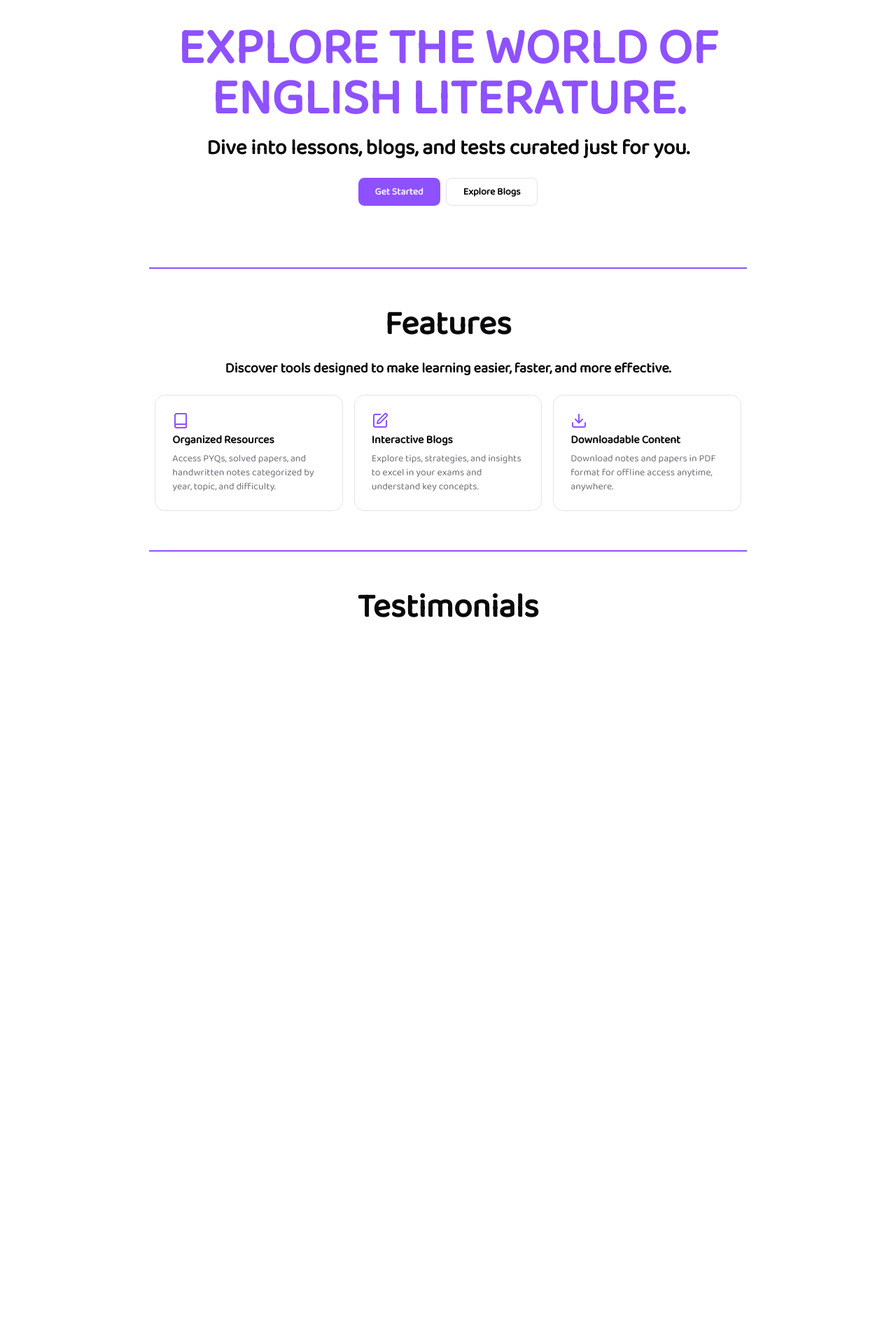
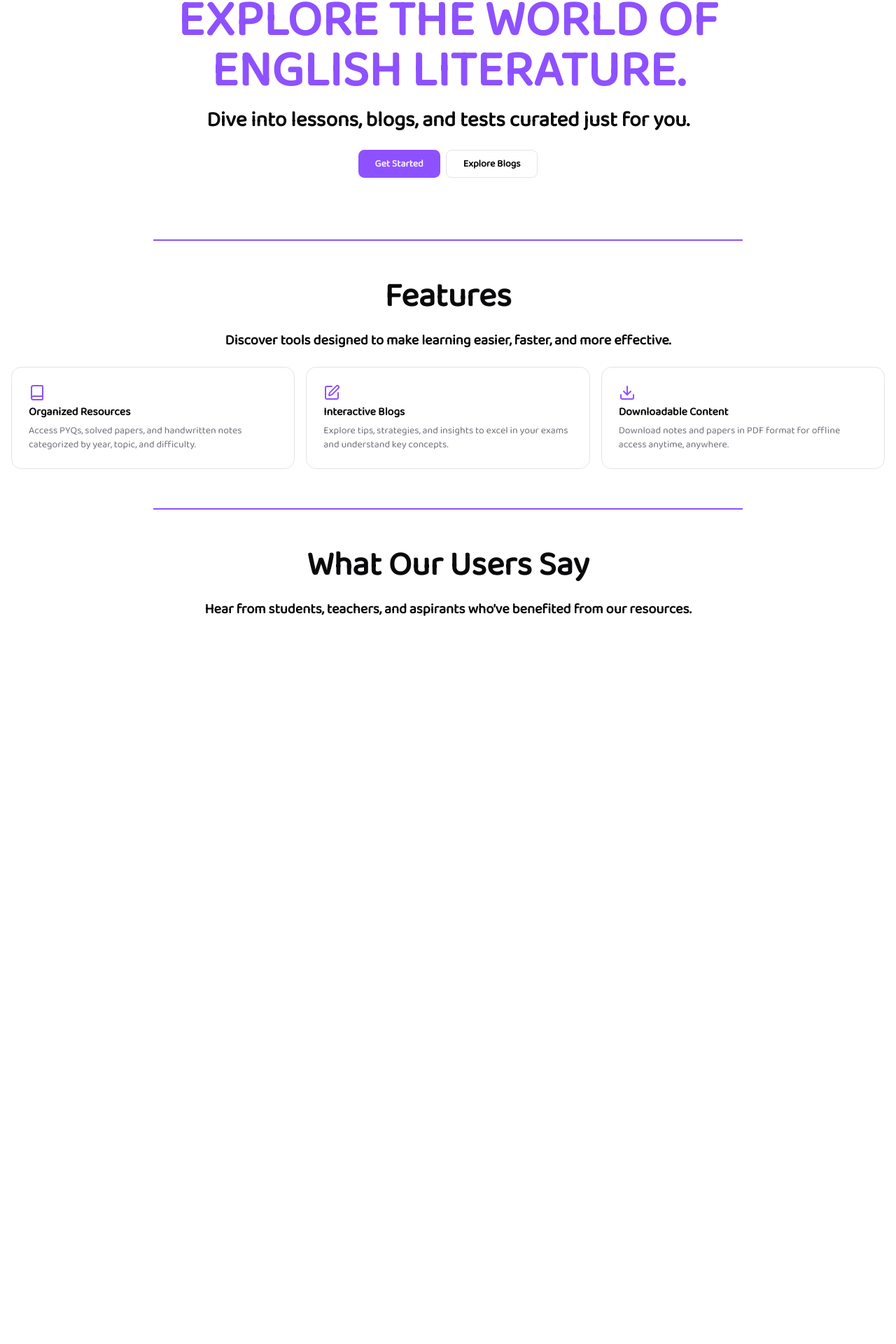
Before and after one commit to BLACK-ASH/litLearn, a Next.js app: page / in a window 1280 px wide. Shown: the part 102-2022 px from the top of the page at 70% size. Built offline with nearby package versions, Linux system fonts and the light colour scheme.

Commit message:
Navbar Footer Added And Testimonial Animation Updated

```diff
--- a/app/layout.tsx
+++ b/app/layout.tsx
@@ -1,13 +1,14 @@
 import type { Metadata } from "next";
-import {  Baloo_2 } from 'next/font/google'
+import { Baloo_2 } from "next/font/google";
 import "./globals.css";
 import { ThemeProvider } from "@/components/theme-provider";
+import Navbar from "@/features/app/components/Navbar";
+import Footer from "@/features/app/components/Footer";
 
 const baloo = Baloo_2({
-  weight: '400',
-  subsets: ['latin'],
-})
-
+  weight: "400",
+  subsets: ["latin"],
+});
 
 export const metadata: Metadata = {
   title: "Lit Learn",
@@ -21,16 +22,16 @@ export default function RootLayout({
 }>) {
   return (
     <html lang="en" suppressHydrationWarning>
-      <body
-        className={`${baloo.className} antialiased`}
-      >
+      <body className={`${baloo.className} antialiased`}>
         <ThemeProvider
           attribute="class"
           defaultTheme="system"
           enableSystem
           disableTransitionOnChange
         >
-          {children}
+          <Navbar />
+          <main>{children}</main>
+          <Footer/>
         </ThemeProvider>
       </body>
     </html>
--- a/app/page.tsx
+++ b/app/page.tsx
@@ -1,4 +1,3 @@
-import ThemeToggle from "@/components/theme-toggle";
 import { Separator } from "@/components/ui/separator";
 import Features from "@/features/app/components/Features";
 import Hero from "@/features/app/components/Hero";
@@ -6,24 +5,12 @@ import Testimonials from "@/features/app/components/Testimonials";
 
 export default function Home() {
   return (
-    <div>
-      <nav className="flex items-center justify-between px-4 py-2">
-        <h1 className="font-bold text-pretty text-primary md:text-2xl">
-          LitLearn
-        </h1>
-        <ThemeToggle />
-      </nav>
+    <div className="container mx-auto scroll-mt-28 p-2">
       <Hero />
       <Separator className="bg-primary my-12 h-[2px] max-w-2/3 mx-auto" />
       <Features />
       <Separator className="bg-primary my-12 h-[2px] max-w-2/3 mx-auto" />
       <Testimonials />
-      <footer className="flex items-center mt-12 justify-between px-4 py-2 border-t-2">
-        <p className="font-bold text-pretty text-primary md:text-2xl">
-          LitLearn
-        </p>
-        <ThemeToggle />
-      </footer>
     </div>
   );
 }
--- a/features/app/components/Features.tsx
+++ b/features/app/components/Features.tsx
@@ -72,7 +72,7 @@ const Features = () => {
 
   return (
     <section
-      className="w-full md:w-2/3 md:mx-auto p-2 box-border"
+      className="w-full box-border scroll-mt-28 p-2"
       id="features"
       ref={featuresRef}
     >
--- /dev/null
+++ b/features/app/components/Footer.tsx
@@ -0,0 +1,23 @@
+import ThemeToggle from "@/components/theme-toggle";
+
+const Footer = () => {
+  return (
+    <footer className="flex items-center mt-12 justify-between px-4 py-2 border-t-2">
+      <p className="font-bold text-pretty text-primary text-xl md:text-2xl">
+        LitLearn
+      </p>
+      <div className="hover:underline">
+        <a
+          target="_blank"
+          rel="noreferrer"
+          href="https://github.com/BLACK-ASH/"
+        >
+          © 2024 Blackash . All rights reserved.
+        </a>
+      </div>
+      <ThemeToggle />
+    </footer>
+  );
+};
+
+export default Footer;
--- /dev/null
+++ b/features/app/components/Navbar.tsx
@@ -0,0 +1,16 @@
+import ThemeToggle from "@/components/theme-toggle";
+
+const Navbar = () => {
+  return (
+    <header>
+      <nav className="flex items-center justify-between px-4 py-2 fixed top-0 left-0 w-full bg-background/75 backdrop-blur border-b-2 z-10">
+        <h1 className="font-bold text-pretty text-primary text-xl md:text-2xl">
+          LitLearn
+        </h1>
+        <ThemeToggle />
+      </nav>
+    </header>
+  );
+};
+
+export default Navbar;
--- a/features/app/components/Testimonials.tsx
+++ b/features/app/components/Testimonials.tsx
@@ -53,26 +53,22 @@ const Testimonials = () => {
 
     gsap.registerPlugin(ScrollTrigger);
 
-    const testimonialTimeline = gsap.timeline({
+    const testimonialTimeline = gsap.timeline();
+
+    const testimonialCards = gsap.utils.toArray<HTMLDivElement>(".testimonial-card");
+
+    testimonialTimeline.from(testimonialCards, {
       scrollTrigger: {
-        trigger: ".testimonials-container",
+        trigger:testimonialCards[0],
         start: "top bottom",
-        end: "+=400",
         scrub: true,
       },
+      duration: 2,
+      opacity: 0,
+      delay: 0.5,
+      y: 100,
+      stagger: 0.2,
     });
-
-    testimonialTimeline
-      .from(".left-card", {
-        stagger: 0.2,
-        x: -100,
-        opacity: 0,
-      })
-      .from(".right-card", {
-        stagger: 0.2,
-        x: 100,
-        opacity: 0,
-      });
 
     return () => {
       gsap.killTweensOf(".testimonial-title");
@@ -81,17 +77,20 @@ const Testimonials = () => {
   }, []);
 
   return (
-    <section id="testimonials" className="w-full overflow-hidden md:w-2/3 md:mx-auto p-2 box-border">
+    <section id="testimonials" className="w-full box-border scroll-mt-28 p-2">
       <h2 className="testimonial-title scroll-m-20 text-center my-4 pb-2 text-3xl md:text-5xl font-semibold tracking-tight first:mt-0">
-        Testimonials
+       What Our Users Say
       </h2>
-      <div className="testimonials-container flex flex-col gap-2">
+       <h4 className="scroll-m-20 text-center my-4 pb-2 md:text-xl font-semibold tracking-tight first:mt-0">
+       Hear from students, teachers, and aspirants who’ve benefited from our resources.
+      </h4>
+      <div className="flex flex-col gap-2">
         {dummyTestimonials.map((testimonial: TestimonialsProps, i) => (
           <Card
             key={testimonial.id}
             className={cn(
-              "w-3/4 sm:w-1/3 shadow-md shadow-primary/20 dark:shadow-primary/50 ",
-              i % 2 === 0 ? "self-start left-card" : "self-end right-card",
+              "w-3/4 sm:w-1/3 shadow-md shadow-primary/20 dark:shadow-primary/50 testimonial-card",
+              i % 2 === 0 ? "self-start" : "self-end",
             )}
           >
             <CardHeader>
```
